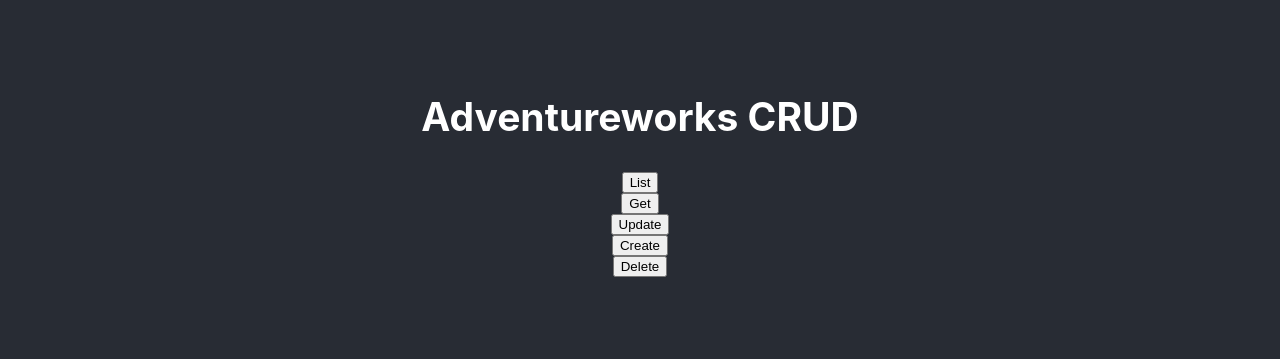
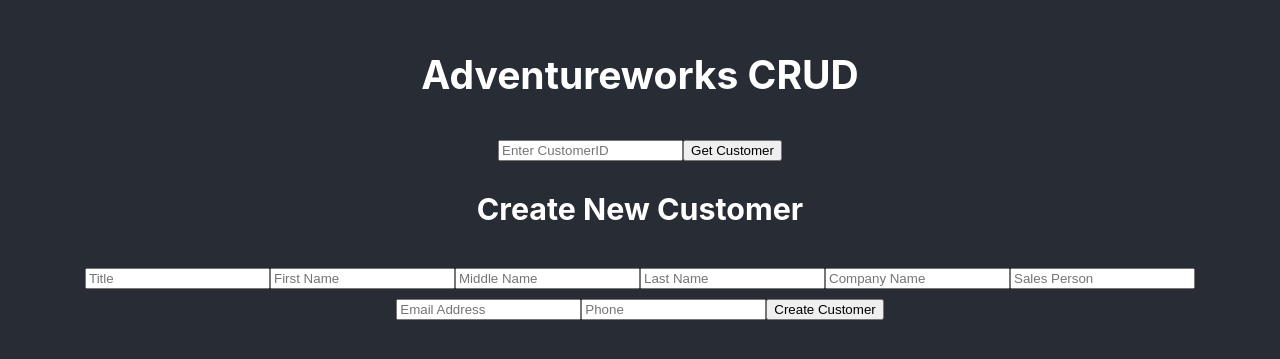
Before and after one commit to ajayamoorthy/CRUD-adventureworks, a React (Create React App) app: page / in a window 1280 px wide. Shown: the part 231-590 px from the top of the page. Built offline with nearby package versions, Linux system fonts and the light colour scheme.

Commit message:
read, update, and delete work locally

```diff
--- a/package.json
+++ b/package.json
@@ -17,7 +17,7 @@
   },
   "scripts": {
     "start": "react-scripts start",
-    "build": "NODE_OPTIONS=--openssl-legacy-provider react-scripts build",
+    "build": "set NODE_OPTIONS=--openssl-legacy-provider && react-scripts build",
     "test": "react-scripts test",
     "eject": "react-scripts eject"
   },
--- a/public/index.html
+++ b/public/index.html
@@ -2,7 +2,7 @@
 <html lang="en">
   <head>
     <meta charset="utf-8" />
-    <link rel="icon" href="%PUBLIC_URL%/favicon.ico" />
+    <link rel="icon" href="#" />
     <meta name="viewport" content="width=device-width, initial-scale=1" />
     <meta name="theme-color" content="#000000" />
     <meta
@@ -14,7 +14,7 @@
       manifest.json provides metadata used when your web app is installed on a
       user's mobile device or desktop. See https://developers.google.com/web/fundamentals/web-app-manifest/
     -->
-    <link rel="manifest" href="%PUBLIC_URL%/manifest.json" />
+    <link rel="manifest" href="/manifest.json" />
     <!--
       Notice the use of %PUBLIC_URL% in the tags above.
       It will be replaced with the URL of the `public` folder during the build.
--- a/src/App.css
+++ b/src/App.css
@@ -36,3 +36,14 @@
     transform: rotate(360deg);
   }
 }
+
+table, th, td {
+  border: 1px solid white;
+}
+
+table {
+  border-collapse: collapse;
+  width: 80%;
+  margin-left: auto;
+  margin-right: auto;
+}
--- a/src/App.js
+++ b/src/App.js
@@ -1,69 +1,290 @@
-import React from 'react';
+import React, { useState } from 'react';
 import './App.css';
 
-function ListButton() {
-  function handleList() {
-    alert('You clicked list.');
+function App() {
+  const [customer, setCustomer] = useState(null);
+  const [customerID, setCustomerID] = useState('');
+  const [isEditing, setIsEditing] = useState(false);
+  const [updatedCustomer, setUpdatedCustomer] = useState({});
+  const [newCustomer, setNewCustomer] = useState({
+    Title: '',
+    NameStyle: false,
+    FirstName: '',
+    MiddleName: '',
+    LastName: '',
+    CompanyName: '',
+    SalesPerson: '',
+    EmailAddress: '',
+    Phone: '',
+  });
+
+  function generateUUID() { // Public Domain/MIT
+    return 'xxxxxxxx-xxxx-4xxx-yxxx-xxxxxxxxxxxx'.replace(/[xy]/g, function(c) {
+        var r = Math.random() * 16 | 0,
+            v = c == 'x' ? r : (r & 0x3 | 0x8);
+        return v.toString(16);
+    });
+  }
+
+  function getCurrentDateTime() {
+    const now = new Date();
+    const year = now.getFullYear();
+    const month = String(now.getMonth() + 1).padStart(2, '0');
+    const day = String(now.getDate()).padStart(2, '0');
+    const hours = String(now.getHours()).padStart(2, '0');
+    const minutes = String(now.getMinutes()).padStart(2, '0');
+    const seconds = String(now.getSeconds()).padStart(2, '0');
+    const milliseconds = String(now.getMilliseconds()).padStart(3, '0');
+
+    return `${year}-${month}-${day} ${hours}:${minutes}:${seconds}.${milliseconds}`;
+  }
+
+
+  async function fetchCustomer(id) {
+    const endpoint = `/data-api/rest/Customer`;
+    const response = await fetch(`${endpoint}/CustomerID/${id}`);
+    const result = await response.json();
+    console.table(result.value);
+    setCustomer(result.value[0]);
+    setIsEditing(false);
+  }
+
+  async function handleUpdate() {
+
+    if (!customer || !customer.CustomerID) {
+      alert('No customer selected for update.');
+      return;
+    }
+
+    const updatedData = {
+      Title: customer.Title,
+      NameStyle: customer.NameStyle,
+      FirstName: updatedCustomer.FirstName || customer.FirstName, //use the updated value or original if unchanged
+      MiddleName: customer.MiddleName,
+      LastName: customer.LastName,
+      CompanyName: customer.CompanyName,
+      SalesPerson: customer.SalesPerson,
+      EmailAddress: customer.EmailAddress,
+      Phone: customer.Phone,
+      PasswordHash: customer.PasswordHash,
+      PasswordSalt: customer.PasswordSalt,
+      rowguid: customer.rowguid,
+      ModifiedDate: getCurrentDateTime(),
+    };
+
+    const endpoint = `/data-api/rest/Customer/CustomerID/${customer.CustomerID}`;
+    const response = await fetch(endpoint, {
+      method: 'PUT',
+      headers: {
+        'Content-Type': 'application/json',
+      },
+      body: JSON.stringify(updatedData),
+    });
+
+    if(response.ok) {
+      alert("Customer updated successfully.");
+      fetchCustomer(customer.CustomerID);
+    } else {
+      alert("Error updating customer.");
+    }
+  }
+
+  async function handleDelete() {
+    const endpoint = `/data-api/rest/Customer/CustomerID/${customerID}`
+    const response = await fetch(endpoint, {
+      method: 'DELETE',
+    });
+
+    if(response.ok) {
+      alert('Customer deleted successfully!');
+      setCustomer(null);
+    } else {
+      alert('Error deleting customer.');
+    }
+  }
+
+  async function handleCreate() {
+
+    const newRowguid = generateUUID();
+    const currentDateTime = getCurrentDateTime();
+
+    const createUserData = {
+      ...newCustomer,
+      PasswordHash: '0',
+      PasswordSalt: '0',
+      rowguid: newRowguid,
+      ModifiedDate: currentDateTime,
+    };
+
+    const endpoint = `/data-api/rest/Customer`;
+    const response = await fetch(endpoint, {
+      method: 'POST',
+      headers: {
+        'Content-Type': 'application/json',
+      },
+      body: JSON.stringify(createUserData),
+    });
+
+    const result = await response.json();
+
+    if (response.ok) {
+      alert(`Customer created successfully. New Customer ID: ${result.CustomerID}`);
+      setCustomer(result);
+      setNewCustomer({
+        Title: '',
+        NameStyle: false,
+        FirstName: '',
+        MiddleName: '',
+        LastName: '',
+        CompanyName: '',
+        SalesPerson: '',
+        EmailAddress: '',
+        Phone: '',
+      });
+    } else {
+      alert('Error creating customer.');
+    }
+
   }
 
   return (
-    <button onClick={handleList}>List</button>
-  );
-}
+    <div className='App'>
+      <header className='App-header'>
+        <h2>Adventureworks CRUD</h2>
 
-function GetButton() {
-  function handleGet() {
-    alert('You clicked get.');
-  }
+        <div>
+          <input
+            type="text"
+            placeholder="Enter CustomerID"
+            value={customerID}
+            onChange={(e) => setCustomerID(e.target.value)}
+          />
+          <button onClick={() => fetchCustomer(customerID)}>Get Customer</button>
+        </div>
 
-  return (
-    <button onClick={handleGet}>Get</button>
-  );
-}
+        <div>
+          <h3>Create New Customer</h3>
+          <input
+            type="text"
+            placeholder="Title"
+            value={newCustomer.Title}
+            onChange={(e) => setNewCustomer({ ...newCustomer, Title: e.target.value })}
+          />
+          <input
+            type="text"
+            placeholder="First Name"
+            value={newCustomer.FirstName}
+            onChange={(e) => setNewCustomer({ ...newCustomer, FirstName: e.target.value })}
+          />
+          <input
+            type="text"
+            placeholder="Middle Name"
+            value={newCustomer.MiddleName}
+            onChange={(e) => setNewCustomer({ ...newCustomer, MiddleName: e.target.value })}
+          />
+          <input
+            type="text"
+            placeholder="Last Name"
+            value={newCustomer.LastName}
+            onChange={(e) => setNewCustomer({ ...newCustomer, LastName: e.target.value })}
+          />
+          <input
+            type="text"
+            placeholder="Company Name"
+            value={newCustomer.CompanyName}
+            onChange={(e) => setNewCustomer({ ...newCustomer, CompanyName: e.target.value })}
+          />
+          <input
+            type="text"
+            placeholder="Sales Person"
+            value={newCustomer.SalesPerson}
+            onChange={(e) => setNewCustomer({ ...newCustomer, SalesPerson: e.target.value })}
+          />
+          <input
+            type="text"
+            placeholder="Email Address"
+            value={newCustomer.EmailAddress}
+            onChange={(e) => setNewCustomer({ ...newCustomer, EmailAddress: e.target.value })}
+          />
+          <input
+            type="text"
+            placeholder="Phone"
+            value={newCustomer.Phone}
+            onChange={(e) => setNewCustomer({ ...newCustomer, Phone: e.target.value })}
+          />
+          <button onClick={handleCreate}>Create Customer</button>
+        </div>
 
-function UpdateButton() {
-  function handleUpdate() {
-    alert('You clicked update.');
-  }
+        {customer && (
+          <div>
+            <h3>Customer Details:</h3>
+            <table>
+              <tbody>
+                <tr>
+                  <td>Customer ID:</td>
+                  <td>{customer.CustomerID}</td>
+                </tr>
+                <tr>
+                  <td>Title:</td>
+                  <td>{customer.Title}</td>
+                </tr>
+                <tr>
+                  <td>First Name:</td>
+                  <td>{customer.FirstName}</td>
+                </tr>
+                <tr>
+                  <td>Middle Name:</td>
+                  <td>{customer.MiddleName}</td>
+                </tr>
+                <tr>
+                  <td>Last Name:</td>
+                  <td>{customer.LastName}</td>
+                </tr>
+                <tr>
+                  <td>Company Name:</td>
+                  <td>{customer.CompanyName}</td>
+                </tr>
+                <tr>
+                  <td>Sales Person:</td>
+                  <td>{customer.SalesPerson}</td>
+                </tr>
+                <tr>
+                  <td>Email Address:</td>
+                  <td>{customer.EmailAddress}</td>
+                </tr>
+                <tr>
+                  <td>Phone:</td>
+                  <td>{customer.Phone}</td>
+                </tr>
+              </tbody>
+            </table>
 
-  return (
-    <button onClick={handleUpdate}>Update</button>
-  );
-}
+            {isEditing ? (
+              <div>
+                <h4>Edit Customer:</h4>
+                <input
+                  type="text"
+                  placeholder="First Name"
+                  value={updatedCustomer.FirstName || customer.FirstName}
+                  onChange={(e) => setUpdatedCustomer({ ...updatedCustomer, FirstName: e.target.value })}
+                />
+                {/* Add more input fields for other editable properties */}
+                <button onClick={handleUpdate}>Update</button>
+                <button onClick={() => setIsEditing(false)}>Cancel</button>
+              </div>
+            ) : (
+              <div>
+                <button onClick={() => setIsEditing(true)}>Edit</button>
+                <button onClick={handleDelete}>Delete</button>
+              </div>
+            )}
+          </div>
+        )}
 
-function CreateButton() {
-  function handleCreate() {
-    alert('You clicked create.');
-  }
-
-  return (
-    <button onClick={handleCreate}>Create</button>
-  );
-}
-
-function DeleteButton() {
-  function handleDelete() {
-    alert('You clicked delete.');
-  }
-
-  return (
-    <button onClick={handleDelete}>Delete</button>
-  );
-}
-
-function App() {
-  return (
-    <div className="App">
-      <header className="App-header">
-        <h2>Adventureworks CRUD</h2>
-        <ListButton />
-        <GetButton />
-        <UpdateButton />
-        <CreateButton />
-        <DeleteButton />
       </header>
     </div>
-  );
+  )
+
 }
 
 export default App;
--- a/swa-db-connections/staticwebapp.database.config.json
+++ b/swa-db-connections/staticwebapp.database.config.json
@@ -29,7 +29,7 @@
     }
   },
   "entities": {
-    "Person": {
+    "Customer": {
       "source": "SalesLT.Customer",
       "permissions": [
         {
```
